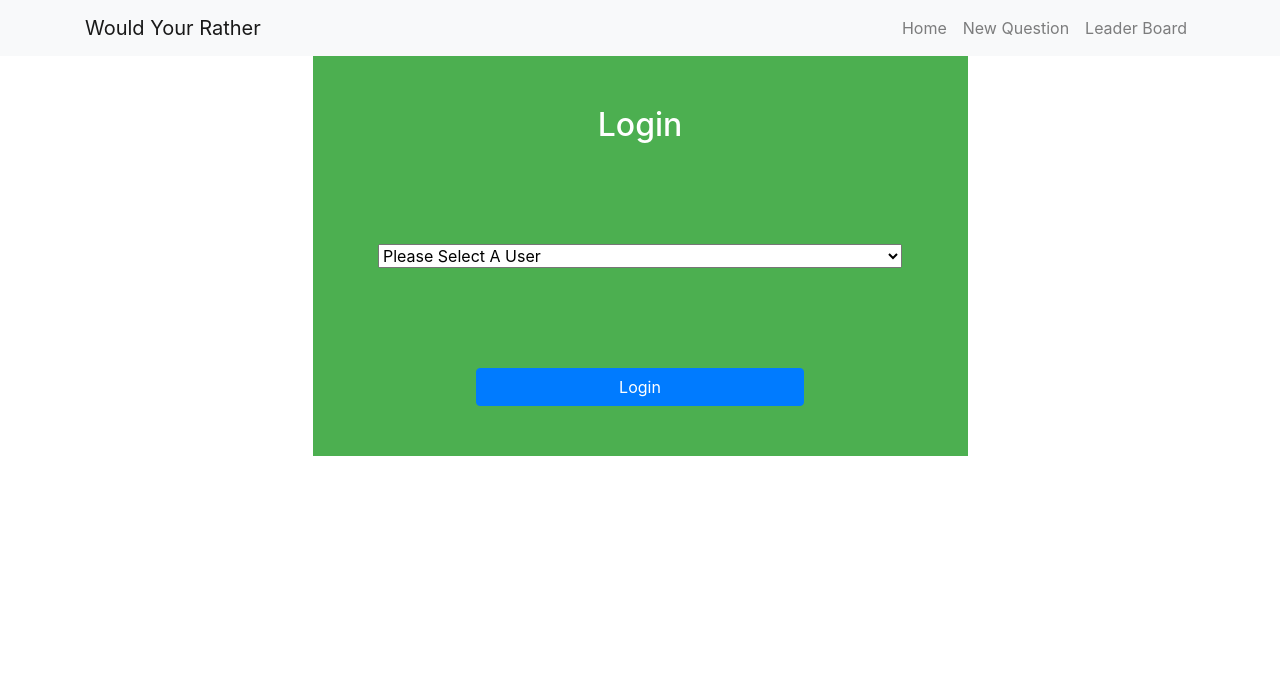
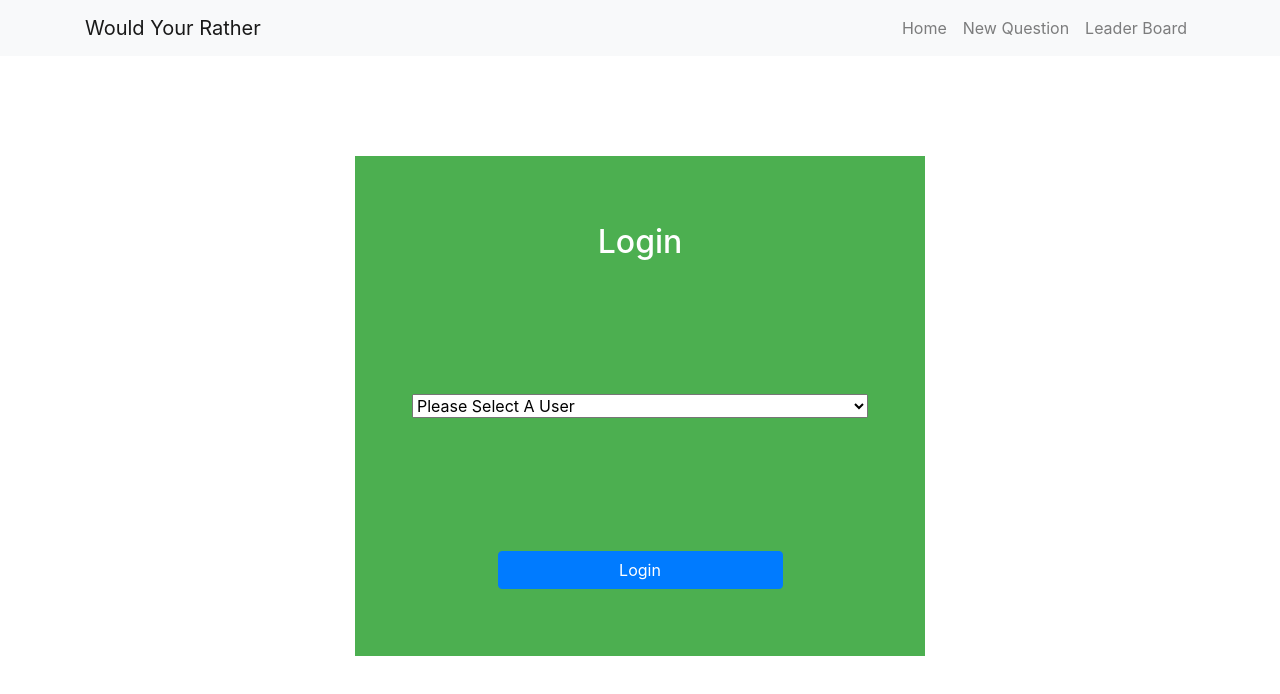
Before and after one commit to leonelmeque/wouldyourather, a React (Create React App) app: page /login in a window 1280 px wide. Shown: the top 694 px of the page. Built offline with nearby package versions, Linux system fonts and the light colour scheme.

Commit message:
fix: login container

```diff
--- a/src/App.css
+++ b/src/App.css
@@ -24,3 +24,6 @@ h2,h3,p{
 /*
 Normalization
 */
+.App{
+  min-height: 70vmax;
+}
--- a/src/App.js
+++ b/src/App.js
@@ -24,7 +24,9 @@ class App extends React.Component {
 
             {this.props.authUser.id === undefined ||
             this.props.authUser.id === null ? (
-              <Login />
+              <Container>
+                <Login />
+              </Container>
             ) : (
               <Routes authUser={this.props.authUser} />
             )}
--- a/src/components/Login/Login.scss
+++ b/src/components/Login/Login.scss
@@ -1,12 +1,13 @@
 .login-container{
     width: 50%;
-    height: 50vh;
+    height: 500px;
     color:white;
     background: #4CAF50;
     display: flex;
     align-items: center;
     flex-direction: row;
     flex-wrap: wrap;
+    margin:100px 0px;
 
     h2{
         width: 100%;
--- a/src/components/shared/Routes.js
+++ b/src/components/shared/Routes.js
@@ -3,7 +3,7 @@ import QuestionOveview from "../../components/Questions/QuestionsOverview";
 import QuestionAddNew from "../../components/Questions/QuestionsAddNew";
 import LeaderBoard from "../../components/Leaderboard/LeaderBoard";
 import Questions from "../../components/Questions/Questions";
-import { Switch, Route, Redirect } from "react-router-dom";
+import { Switch, Route } from "react-router-dom";
 import Login from "../../components/Login/Login";
 import Home from "../../components/Home/Home";
 import { Container, Row } from "react-bootstrap";
@@ -15,17 +15,15 @@ export default class Routes extends React.Component {
   render() {
     const { authUser } = this.props;
     return (
-      <Container>
+      <Container style={{margin:"100px auto"}}>
         <Row className="justify-content-center">
           <Switch>
-            {authUser.id === undefined || authUser.id ===null ?
-            (<Login />) :
-            (<><Route exact path="/">
             {authUser.id === undefined || authUser.id === null ? (
-                <Redirect to="/login" />
+              <Login />
             ) : (
+              <>
+                <Route exact path="/">
                   <Home />
-              )}
                 </Route>
                 <Route path="/login" component={Login} />
                 <Route path="/add" component={() => <QuestionAddNew />} />
@@ -43,8 +41,9 @@ export default class Routes extends React.Component {
                   render={(props) => (
                     <QuestionOveview id={props.match.params.questionId} />
                   )}
-            /></>)}
-
+                />
+              </>
+            )}
           </Switch>
         </Row>
       </Container>
```
Lines whose indentation alone changed are shown as unchanged.
